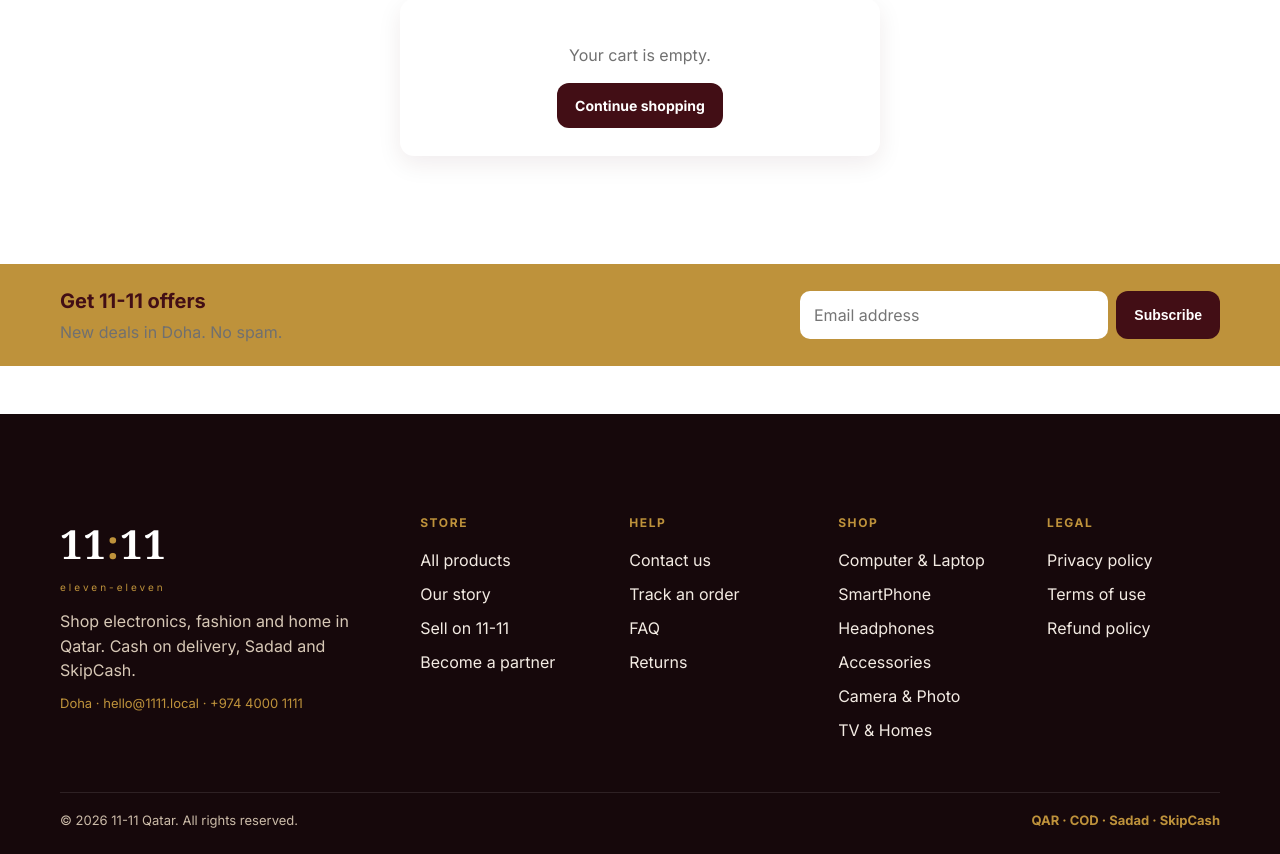
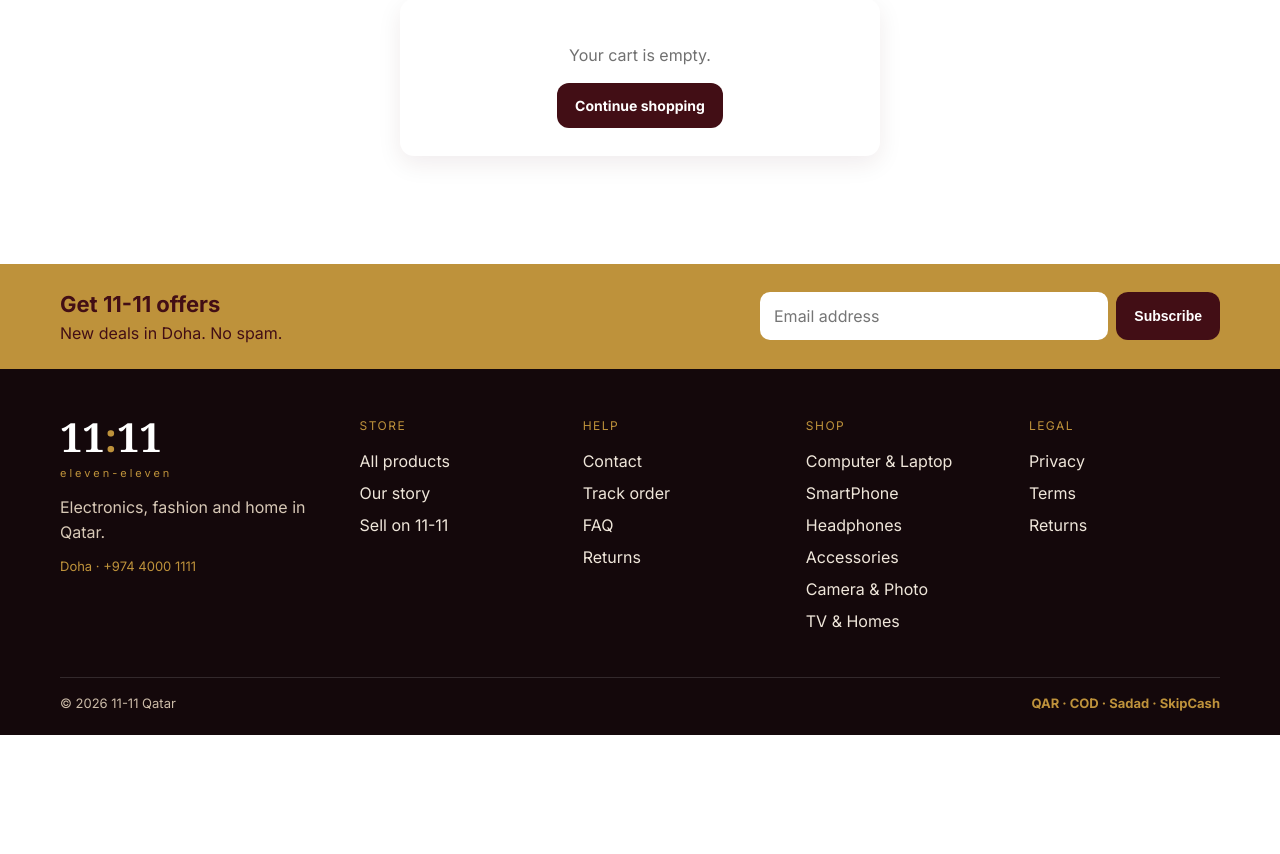
Before and after one commit to ahamedshadhir/11-11, a Flask app: page /cart in a window 1280 px wide. Shown: the part 215-1069 px from the top of the page. After the commit the page ends 950 px from the top, so only its background shows below. Run offline with Flask 3, Linux system fonts and the light colour scheme; data comes from the database, SQL or seed files in the repository.

Commit message:
Force footer into a real 5-column store layout

```diff
--- a/templates/_footer.html
+++ b/templates/_footer.html
@@ -1,62 +1,51 @@
-<div class="ftr-news">
-  <div class="container ftr-news-row">
+<div style="background:#be923b;color:#420e15">
+  <div class="container" style="display:flex;justify-content:space-between;align-items:center;gap:24px;padding:24px 0;flex-wrap:wrap">
     <div>
-      <strong>Get 11-11 offers</strong>
-      <p>New deals in Doha. No spam.</p>
+      <div style="font-size:22px;font-weight:800">Get 11-11 offers</div>
+      <div>New deals in Doha. No spam.</div>
     </div>
-    <form class="ftr-news-form" action="/newsletter" method="post">
-      <input type="email" name="email" placeholder="Email address" required>
-      <button class="common-btn" type="submit">Subscribe</button>
+    <form action="/newsletter" method="post" style="display:flex;gap:8px;min-width:280px;flex:1;max-width:460px">
+      <input type="email" name="email" placeholder="Email address" required style="flex:1;border:0;border-radius:10px;padding:12px 14px">
+      <button type="submit" class="common-btn">Subscribe</button>
     </form>
   </div>
 </div>
-<footer class="footer">
-  <div class="container ftr-top">
-    <div class="ftr-brand">
-      <a href="{{ url_for('index') }}" class="ftr-logo-link">
-        <span class="logo-mark">11<span>:</span>11</span>
-        <span class="logo-sub">eleven-eleven</span>
-      </a>
-      <p>Shop electronics, fashion and home in Qatar. Cash on delivery, Sadad and SkipCash.</p>
-      <p class="ftr-contact">Doha · hello@1111.local · +974 4000 1111</p>
+<footer style="background:#14080b;color:#f6f3ee">
+  <div class="container" style="display:grid;grid-template-columns:1.4fr 1fr 1fr 1fr 1fr;gap:32px;padding:48px 0 36px">
+    <div>
+      <div style="font-family:Georgia,serif;font-size:40px;font-weight:700;line-height:1;color:#fff">11<span style="color:#be923b">:</span>11</div>
+      <div style="color:#be923b;letter-spacing:3px;font-size:11px;margin:8px 0 14px">eleven-eleven</div>
+      <p style="color:#d7c8b6;line-height:1.55;max-width:28ch;margin:0">Electronics, fashion and home in Qatar.</p>
+      <p style="color:#be923b;margin:12px 0 0;font-size:13px">Doha · +974 4000 1111</p>
     </div>
-    <div class="ftr-col">
-      <h5>Store</h5>
-      <ul>
-        <li><a href="{{ url_for('shop') }}">All products</a></li>
-        <li><a href="{{ url_for('about') }}">Our story</a></li>
-        <li><a href="/become-seller">Sell on 11-11</a></li>
-        <li><a href="{{ url_for('contact') }}">Become a partner</a></li>
-      </ul>
+    <div>
+      <div style="color:#be923b;font-size:12px;letter-spacing:1.5px;text-transform:uppercase;margin-bottom:14px">Store</div>
+      <p style="margin:0 0 8px"><a href="{{ url_for('shop') }}" style="color:#efe6da;text-decoration:none">All products</a></p>
+      <p style="margin:0 0 8px"><a href="{{ url_for('about') }}" style="color:#efe6da;text-decoration:none">Our story</a></p>
+      <p style="margin:0 0 8px"><a href="/become-seller" style="color:#efe6da;text-decoration:none">Sell on 11-11</a></p>
     </div>
-    <div class="ftr-col">
-      <h5>Help</h5>
-      <ul>
-        <li><a href="{{ url_for('contact') }}">Contact us</a></li>
-        <li><a href="{{ url_for('track_order') }}">Track an order</a></li>
-        <li><a href="{{ url_for('faq') }}">FAQ</a></li>
-        <li><a href="{{ url_for('returns') }}">Returns</a></li>
-      </ul>
+    <div>
+      <div style="color:#be923b;font-size:12px;letter-spacing:1.5px;text-transform:uppercase;margin-bottom:14px">Help</div>
+      <p style="margin:0 0 8px"><a href="{{ url_for('contact') }}" style="color:#efe6da;text-decoration:none">Contact</a></p>
+      <p style="margin:0 0 8px"><a href="{{ url_for('track_order') }}" style="color:#efe6da;text-decoration:none">Track order</a></p>
+      <p style="margin:0 0 8px"><a href="{{ url_for('faq') }}" style="color:#efe6da;text-decoration:none">FAQ</a></p>
+      <p style="margin:0 0 8px"><a href="{{ url_for('returns') }}" style="color:#efe6da;text-decoration:none">Returns</a></p>
     </div>
-    <div class="ftr-col">
-      <h5>Shop</h5>
-      <ul>
-        {% for cat in all_categories[:6] %}
-        <li><a href="{{ url_for('shop', category=cat.id) }}">{{ cat.name }}</a></li>
-        {% endfor %}
-      </ul>
+    <div>
+      <div style="color:#be923b;font-size:12px;letter-spacing:1.5px;text-transform:uppercase;margin-bottom:14px">Shop</div>
+      {% for cat in all_categories[:6] %}
+      <p style="margin:0 0 8px"><a href="{{ url_for('shop', category=cat.id) }}" style="color:#efe6da;text-decoration:none">{{ cat.name }}</a></p>
+      {% endfor %}
     </div>
-    <div class="ftr-col">
-      <h5>Legal</h5>
-      <ul>
-        <li><a href="{{ url_for('privacy') }}">Privacy policy</a></li>
-        <li><a href="{{ url_for('terms') }}">Terms of use</a></li>
-        <li><a href="{{ url_for('returns') }}">Refund policy</a></li>
-      </ul>
+    <div>
+      <div style="color:#be923b;font-size:12px;letter-spacing:1.5px;text-transform:uppercase;margin-bottom:14px">Legal</div>
+      <p style="margin:0 0 8px"><a href="{{ url_for('privacy') }}" style="color:#efe6da;text-decoration:none">Privacy</a></p>
+      <p style="margin:0 0 8px"><a href="{{ url_for('terms') }}" style="color:#efe6da;text-decoration:none">Terms</a></p>
+      <p style="margin:0 0 8px"><a href="{{ url_for('returns') }}" style="color:#efe6da;text-decoration:none">Returns</a></p>
     </div>
   </div>
-  <div class="container ftr-bottom">
-    <span>&copy; {{ year }} 11-11 Qatar. All rights reserved.</span>
-    <span class="ftr-pays">QAR · COD · Sadad · SkipCash</span>
+  <div class="container" style="border-top:1px solid #ffffff22;padding:16px 0 22px;display:flex;justify-content:space-between;color:#cbbba8;font-size:13px;flex-wrap:wrap;gap:8px">
+    <span>&copy; {{ year }} 11-11 Qatar</span>
+    <span style="color:#be923b;font-weight:700">QAR · COD · Sadad · SkipCash</span>
   </div>
 </footer>
```
